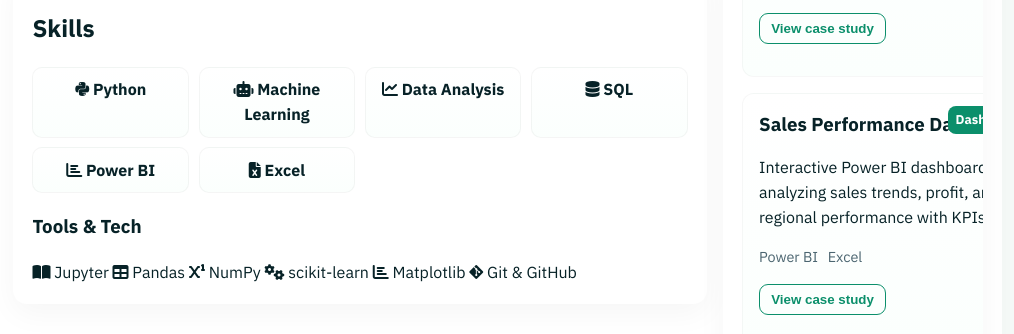
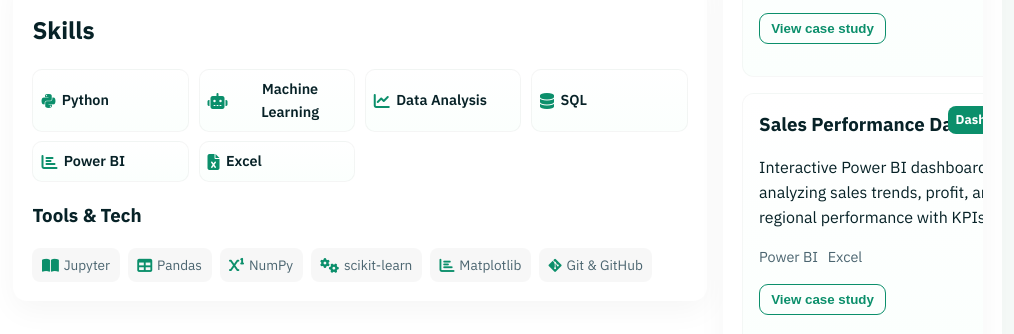
Before and after one commit to sreeraj-10/sreeraj-10.github.io, a plain HTML site: page index.html in a window 1280 px wide. Shown: the part 1177-1511 px from the top of the page, without its empty margins (142-1156 px from the left). Drawn offline with Linux system fonts and the light colour scheme.

Commit message:
Update styles.css

```diff
--- a/css/styles.css
+++ b/css/styles.css
@@ -104,3 +104,51 @@ body{
   .name{font-size:1.05rem}
   .role{font-size:.85rem}
 }
+
+/* Skills and Tools Icons Styling */
+.skills-grid {
+  display: grid;
+  grid-template-columns: repeat(auto-fit, minmax(140px, 1fr));
+  gap: 0.6rem;
+  margin-top: 0.5rem;
+}
+
+.skill {
+  display: flex;
+  align-items: center;
+  gap: 0.4rem;
+  padding: 0.5rem;
+  border-radius: 10px;
+  border: 1px solid rgba(11,16,14,0.04);
+  background: linear-gradient(180deg,#fff,#fbfffd);
+  font-weight: 600;
+  font-size: 0.9rem;
+}
+
+.skill i {
+  font-size: 16px;
+  color: var(--accent);
+}
+
+.tools-icons {
+  display: flex;
+  flex-wrap: wrap;
+  gap: 0.5rem;
+  margin-top: 0.5rem;
+}
+
+.tools-icons span {
+  display: flex;
+  align-items: center;
+  gap: 0.3rem;
+  padding: 0.4rem 0.6rem;
+  font-size: 0.85rem;
+  border-radius: 8px;
+  background: var(--glass);
+  color: var(--muted);
+}
+
+.tools-icons i {
+  font-size: 15px;
+  color: var(--accent);
+}
```
